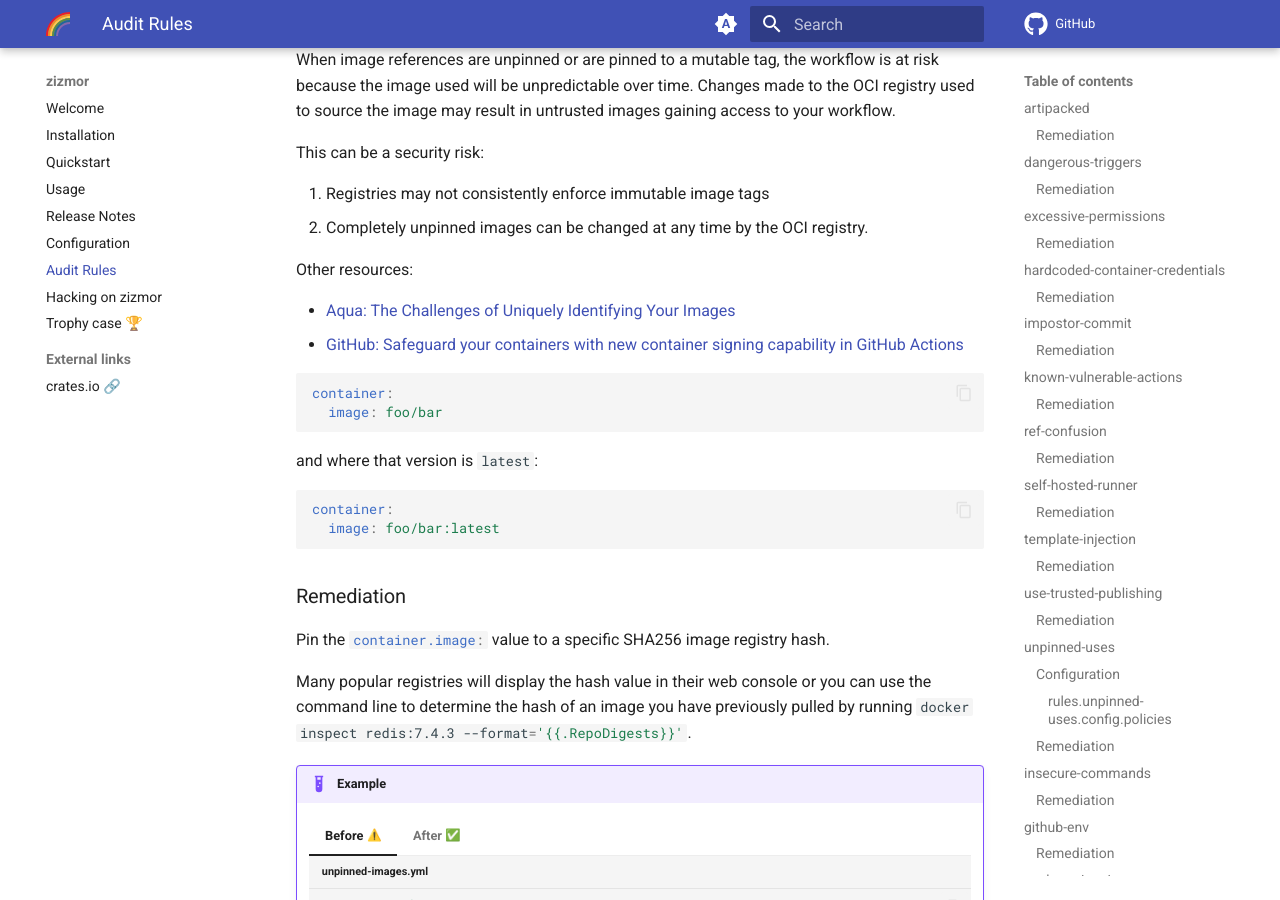
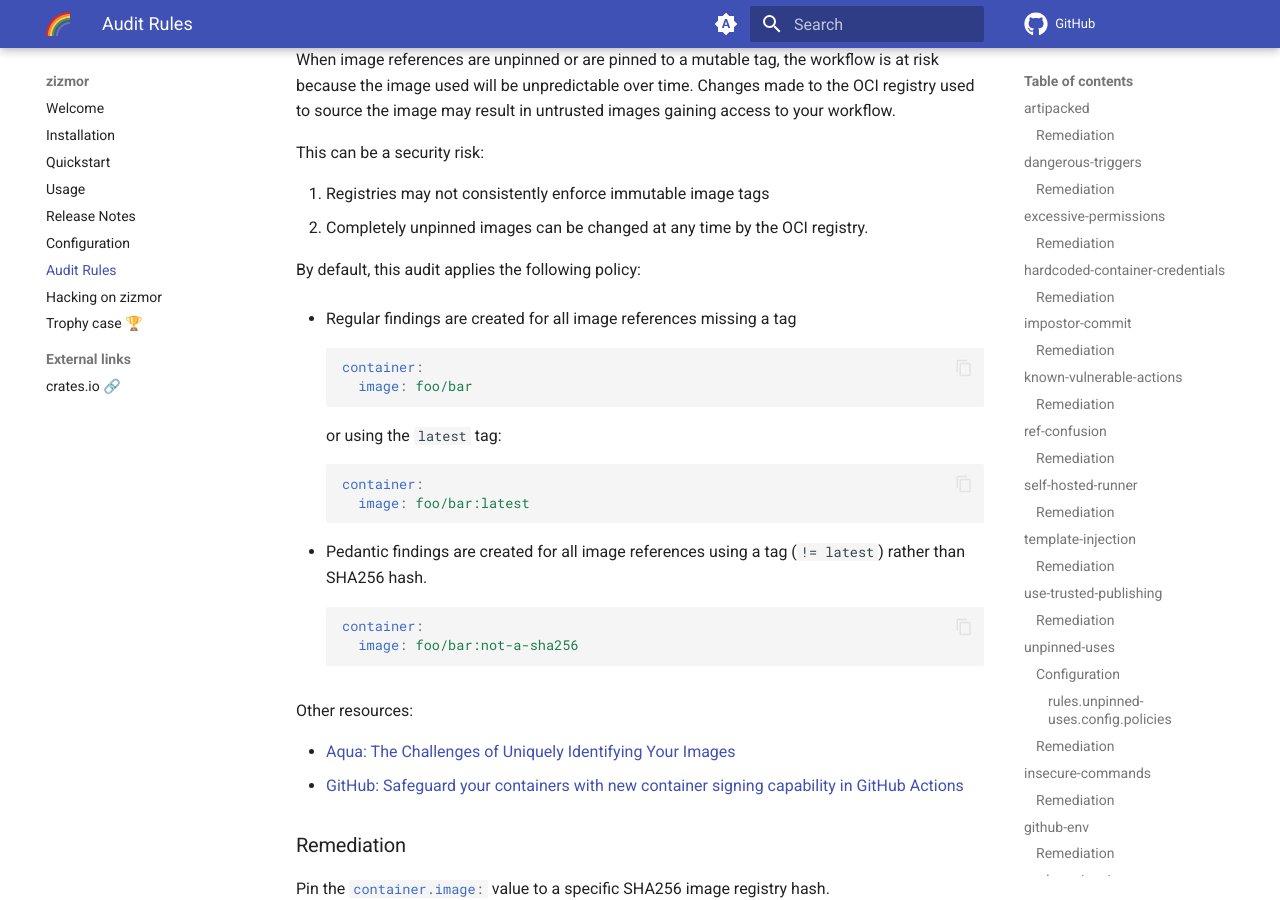
Before and after one commit to zizmorcore/zizmor, an MkDocs documentation site: the page built from docs/audits.md, in a window 1280 px wide and 900 px high, scrolled down 26439 px. Built offline with MkDocs 1.6.1 and Material for MkDocs 9.7.7, drawn with Linux system fonts in a browser that asks for light colours; emoji names are drawn with the system emoji font; comment, search, counter and statistics services are not loaded.

Commit message:
feat: emit pedantic finding for tagged OCI images (#740)
Co-authored-by: William Woodruff <william@yossarian.net>

````diff
--- a/docs/audits.md
+++ b/docs/audits.md
@@ -1445,21 +1445,35 @@ This can be a security risk:
 1. Registries may not consistently enforce immutable image tags
 2. Completely unpinned images can be changed at any time by the OCI registry.
 
+By default, this audit applies the following policy:
+
+* Regular findings are created for all image references missing a tag
+
+    ```yaml
+    container:
+      image: foo/bar
+    ```
+
+    or using the `latest` tag:
+
+    ```yaml
+    container:
+      image: foo/bar:latest
+    ```
+
+* Pedantic findings are created for all image references using a tag (`!= latest`) rather than SHA256 hash.
+
+    ```yaml
+    container:
+      image: foo/bar:not-a-sha256
+    ```
+
 Other resources:
 
 - [Aqua: The Challenges of Uniquely Identifying Your Images]
 - [GitHub: Safeguard your containers with new container signing capability in GitHub Actions]
 
-```yaml
-container:
-  image: foo/bar
-```
-and where that version is `latest`:
-
-```yaml
-container:
-  image: foo/bar:latest
-```
+
 
 ### Remediation
 
````
Also changed, not shown: 4 other files.
